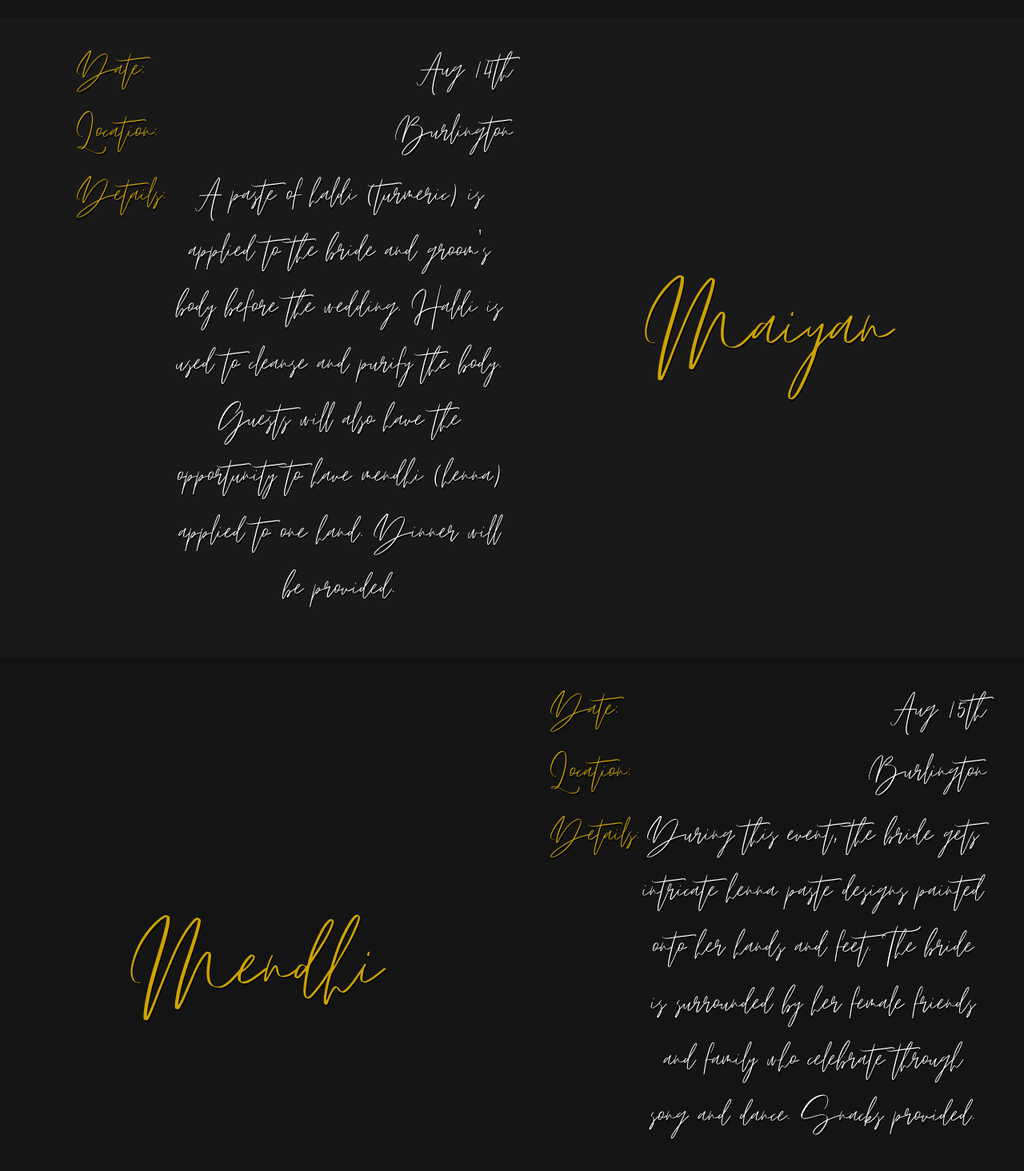
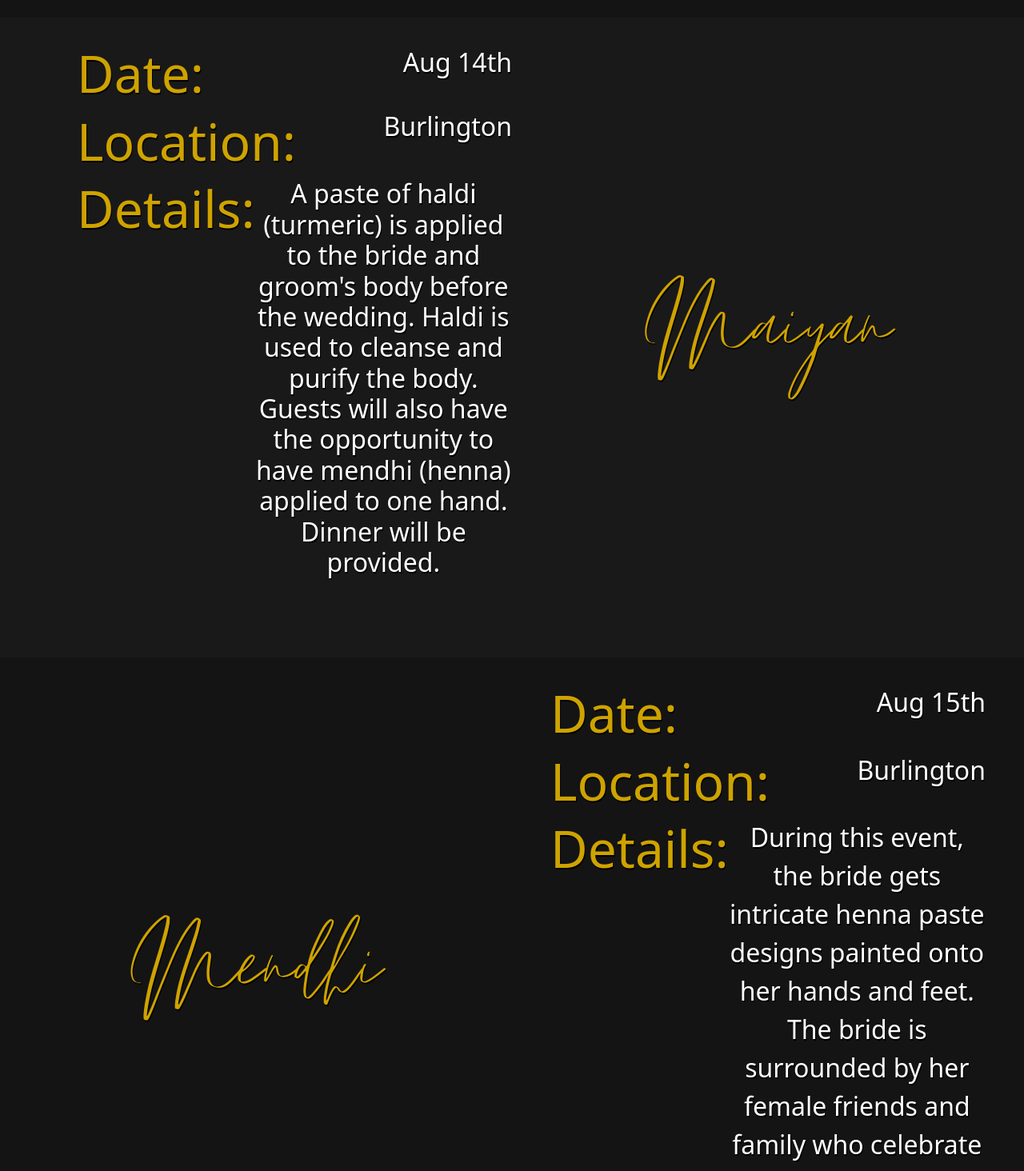
Before and after one commit to MichaelSault/TanyaWeddingWebsite, a React (Vite) app: page / in a window 1280 px wide. Shown: the part 1740-3204 px from the top of the page at 80% size. Built offline with nearby package versions, Linux system fonts and the light colour scheme.

Commit message:
updated event banners for readability

```diff
--- a/src/App.css
+++ b/src/App.css
@@ -50,7 +50,7 @@ h3 {
   justify-content: flex-start;
 }
 #eventTextinfo {
-  font-size: 5vw;
+  font-size: 2.5vw;
   display: flex;
   justify-content: center;
   color: #ffffff;
--- a/src/components/EventBanner.jsx
+++ b/src/components/EventBanner.jsx
@@ -21,9 +21,9 @@ const EventBanner = forwardRef(
             <h1 id='eventTitle'>{event}</h1>
         </div>
         <div className='eventDetails'>
-            <div className='eventRowRight'><h1 id='eventText'>Date: </h1><h1 id='eventTextinfo'>{date}</h1></div>
-            <div className='eventRowRight'><h1 id='eventText'>Location: </h1><h1 id='eventTextinfo'>{location}</h1></div>
-            <div className='eventRowRight'><h1 id='eventText'>Details: </h1><h1 id='eventTextinfo'>{details}</h1></div>
+            <div className='eventRowRight'><h2 id='eventText'>Date: </h2><p id='eventTextinfo'>{date}</p></div>
+            <div className='eventRowRight'><h2 id='eventText'>Location: </h2><p id='eventTextinfo'>{location}</p></div>
+            <div className='eventRowRight'><h2 id='eventText'>Details: </h2><p id='eventTextinfo'>{details}</p></div>
         </div>
       </div>
 
--- a/src/components/EventBannerMirror.jsx
+++ b/src/components/EventBannerMirror.jsx
@@ -18,9 +18,9 @@ const EventBannerMirror = forwardRef(
     <>
       <div className='EventHeaderMirror' height='100%' width='100%'>
       <div className='eventDetails'>
-            <div className='eventRowLeft'><h1 id='eventText'>Date: </h1><h1 id='eventTextinfo'>{date}</h1></div>
-            <div className='eventRowLeft'><h1 id='eventText'>Location: </h1><h1 id='eventTextinfo'>{location}</h1></div>
-            <div className='eventRowLeft'><h1 id='eventText'>Details: </h1><h1 id='eventTextinfo'>{details}</h1></div>
+            <div className='eventRowLeft'><h2 id='eventText'>Date: </h2><p id='eventTextinfo'>{date}</p></div>
+            <div className='eventRowLeft'><h2 id='eventText'>Location: </h2><h3 id='eventTextinfo'>{location}</h3></div>
+            <div className='eventRowLeft'><h2 id='eventText'>Details: </h2><h3 id='eventTextinfo'>{details}</h3></div>
         </div>
         <div className='eventName'>
             <h1 id='eventTitle'>{event}</h1>
```
